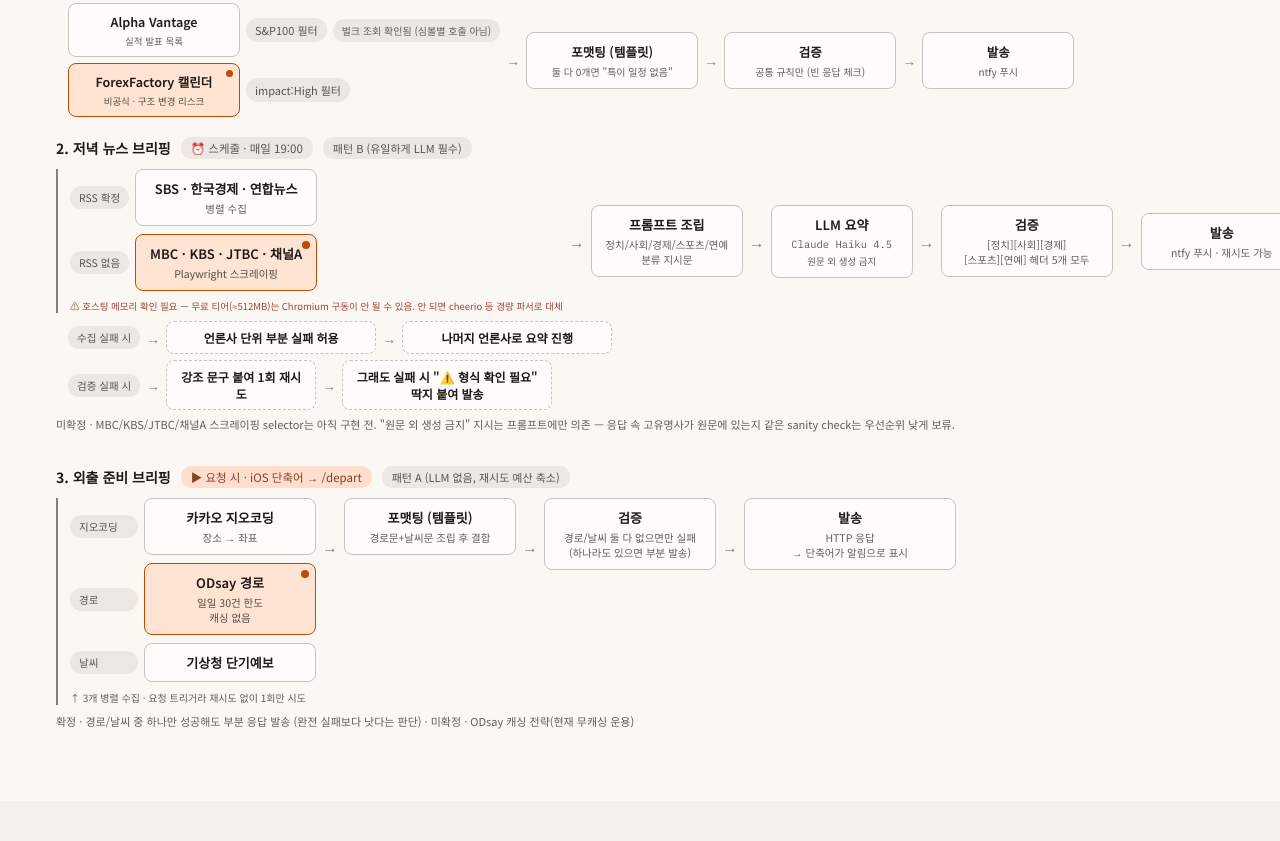
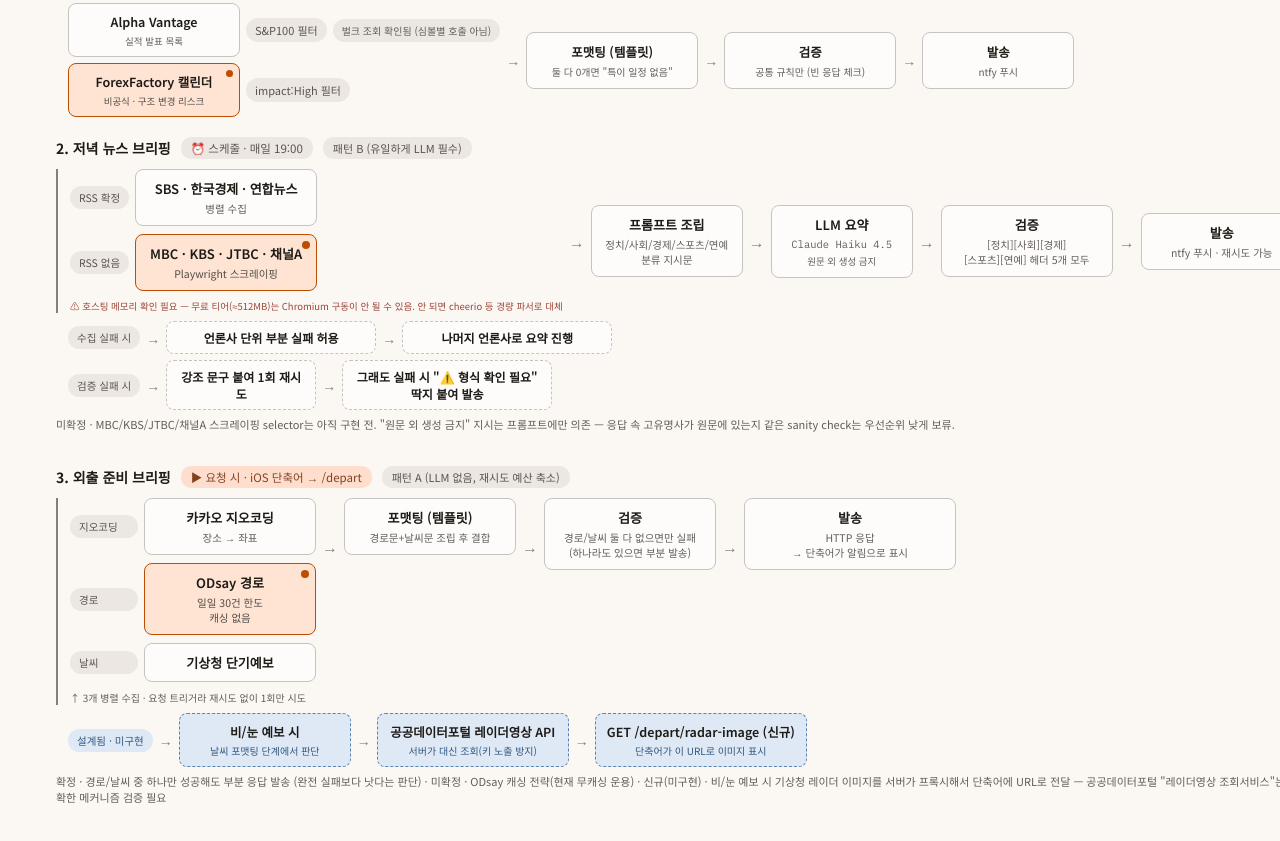
Before and after one commit to joonki24/daily-briefing, a website: page docs/pipeline-architecture.dc.html in a window 1280 px wide. Shown: the part 868-1709 px from the top of the page. Before the commit the page ends 1669 px from the top, so only its background shows below. Drawn offline with Linux system fonts and the light colour scheme.

Commit message:
Design (not yet implemented): radar image on rain/snow for /depart
- Researched KMA's public-data-portal RadarImgInfoService as the image
  source and confirmed ntfy is not in play here — /depart is a
  synchronous request/response endpoint the Shortcut calls directly,
  unlike the scheduled push briefings
- Design: server proxies the image via a new GET /depart/radar-image
  endpoint (keeps the data.go.kr key server-side instead of exposing
  it in a URL handed to the Shortcut); /depart includes the image URL
  in its JSON response only when rain/snow is forecast
- Left as design-only: the API's exact mechanics look like a two-step
  "list filenames, then fetch image" flow from docs alone, and need a
  live key to confirm before writing fetch code (docs/pipeline-
  architecture.dc.html marks it "설계됨 · 미구현"; README TODO has
  the follow-up steps)

```diff
--- a/docs/pipeline-architecture.dc.html
+++ b/docs/pipeline-architecture.dc.html
@@ -370,7 +370,26 @@ body{margin:0;background:oklch(96% 0.008 70);}
       <div style="font-size:10.5px;color:oklch(48% 0.01 60);margin-top:3px;">HTTP 응답<br>→ 단축어가 알림으로 표시</div>
     </div>
   </div>
-  <div style="font-size:11px;color:oklch(48% 0.01 60);margin-bottom:16px;">확정 · 경로/날씨 중 하나만 성공해도 부분 응답 발송 (완전 실패보다 낫다는 판단) · 미확정 · ODsay 캐싱 전략(현재 무캐싱 운용)</div>
+
+  <div style="display:flex;align-items:center;gap:6px;margin-bottom:6px;padding-left:12px;">
+    <div style="font-size:10.5px;color:oklch(45% 0.08 250);background:oklch(93% 0.02 250);border-radius:12px;padding:4px 9px;white-space:nowrap;">설계됨 · 미구현</div>
+    <div style="font-size:14px;color:oklch(60% 0.01 60);">→</div>
+    <div style="width:150px;background:oklch(93% 0.02 250);border:1.5px dashed oklch(60% 0.08 250);border-radius:8px;padding:8px 10px;text-align:center;">
+      <div style="font-size:12.5px;font-weight:600;">비/눈 예보 시</div>
+      <div style="font-size:10px;color:oklch(45% 0.08 250);margin-top:2px;">날씨 포맷팅 단계에서 판단</div>
+    </div>
+    <div style="font-size:14px;color:oklch(60% 0.01 60);">→</div>
+    <div style="width:170px;background:oklch(93% 0.02 250);border:1.5px dashed oklch(60% 0.08 250);border-radius:8px;padding:8px 10px;text-align:center;">
+      <div style="font-size:12.5px;font-weight:600;">공공데이터포털 레이더영상 API</div>
+      <div style="font-size:10px;color:oklch(45% 0.08 250);margin-top:2px;">서버가 대신 조회(키 노출 방지)</div>
+    </div>
+    <div style="font-size:14px;color:oklch(60% 0.01 60);">→</div>
+    <div style="width:190px;background:oklch(93% 0.02 250);border:1.5px dashed oklch(60% 0.08 250);border-radius:8px;padding:8px 10px;text-align:center;">
+      <div style="font-size:12.5px;font-weight:600;">GET /depart/radar-image (신규)</div>
+      <div style="font-size:10px;color:oklch(45% 0.08 250);margin-top:2px;">단축어가 이 URL로 이미지 표시</div>
+    </div>
+  </div>
+  <div style="font-size:11px;color:oklch(48% 0.01 60);margin-bottom:16px;">확정 · 경로/날씨 중 하나만 성공해도 부분 응답 발송 (완전 실패보다 낫다는 판단) · 미확정 · ODsay 캐싱 전략(현재 무캐싱 운용) · 신규(미구현) · 비/눈 예보 시 기상청 레이더 이미지를 서버가 프록시해서 단축어에 URL로 전달 — 공공데이터포털 "레이더영상 조회서비스"는 파일명 목록→실제 이미지 2단계 구조로 보이는데, 실제 키로 호출해서 정확한 메커니즘 검증 필요</div>
 
 </div>
 
```
Also changed, not shown: README.md.
